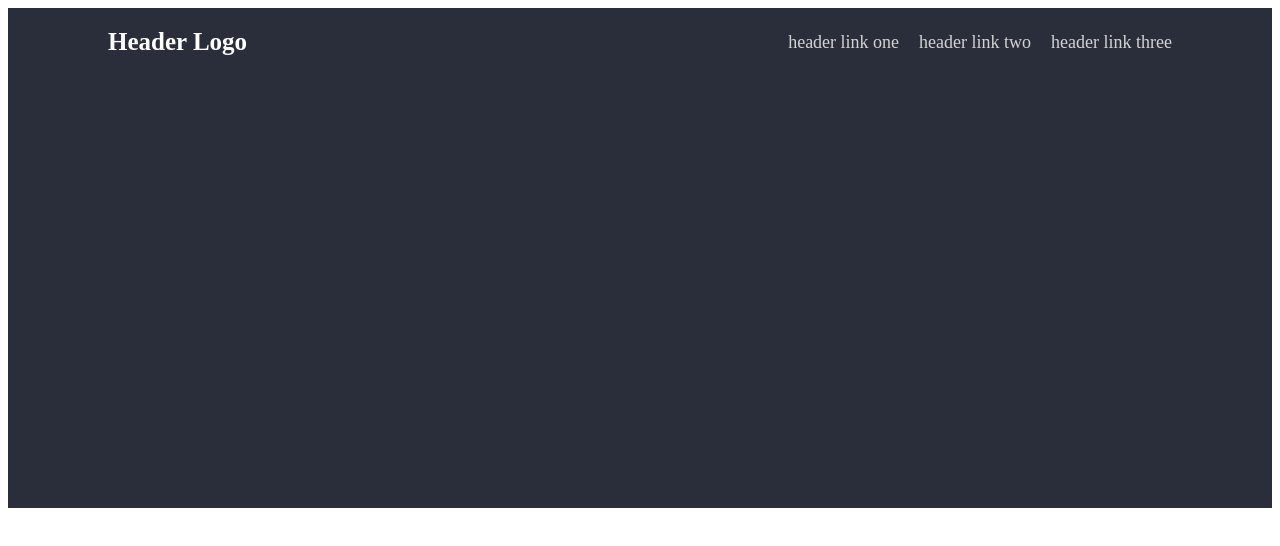
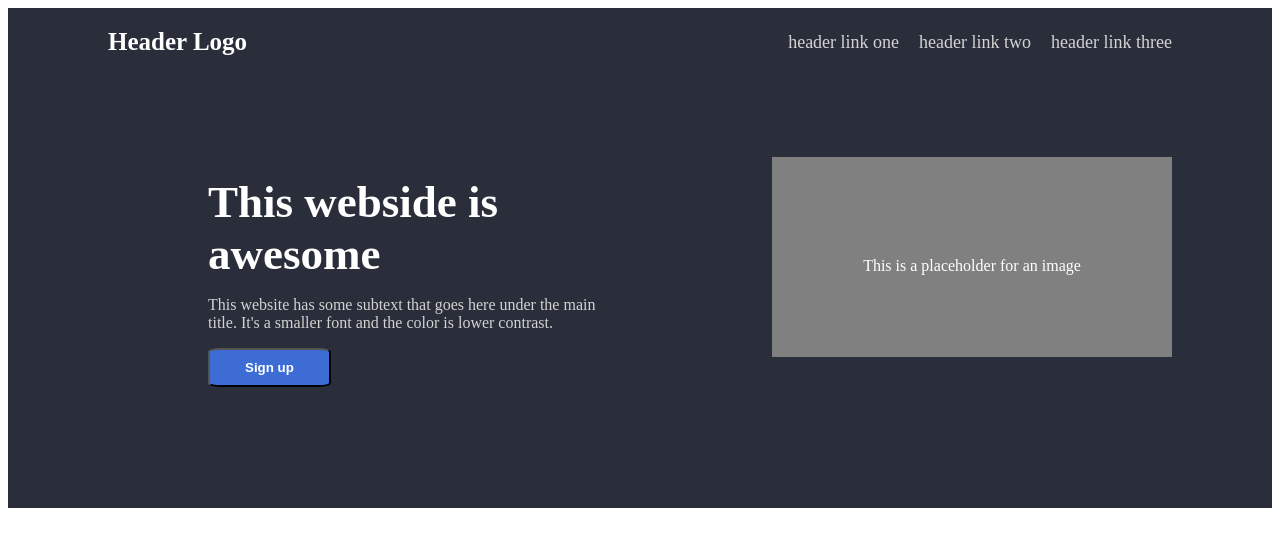
Before and after one commit to yuelabraham/odin-landing-page, a plain HTML site: page index.html in a window 1280 px wide. Drawn offline with Linux system fonts and the light colour scheme.

Commit message:
Completed top section

```diff
--- a/index.html
+++ b/index.html
@@ -22,6 +22,23 @@
             </div>
 
         </div>
+
+        <div class="under-header">
+
+            <div class="left-content">
+
+                <div class="text-under">
+                    <h1>This webside is awesome</h1>
+                    <p>This website has some subtext that goes here under the main title. It's a smaller font and the color is lower contrast.</p>
+                </div>
+                <div class="button">
+                    <button class="individual-button">Sign up</button>
+                </div>
+
+            </div>
+
+            <div class="placeholder">This is a placeholder for an image</div>
+        </div>
     </div>
   </body>
 
--- a/styles.css
+++ b/styles.css
@@ -28,3 +28,55 @@
     justify-content: space-between;
     font-size: 18px;
 }
+
+.under-header {
+    display: flex;
+    justify-content: space-between;
+    align-items: center;
+    padding: 0 100px;
+    margin-top: 50px;
+}
+
+.text-under h1{
+    width: 300px;
+    font-size: 45px;
+    display: flex;
+    margin-left: 100px;
+    margin-top: 50px;
+    margin-bottom: 5px;
+    color:white;
+}
+
+.text-under p{
+    width: 400px;
+    display: flex;
+    margin-left: 100px;
+    color: lightgray;
+}
+
+.button{
+    display: flex;
+    margin-left: 100px;
+}
+
+.button .individual-button{
+    background-color: rgb(60, 108, 212);
+    color: white;
+    display: flex;
+    padding: 10px 35px;
+    border-radius: 10%;
+    font-weight:bold;
+
+}
+
+.placeholder{
+    width:400px;
+    height:200px;
+    background-color:grey;
+    margin-left: 50px;
+    text-align:center;
+    box-sizing: border-box;
+    padding-top: 100px;
+    color: white;
+
+}
```
